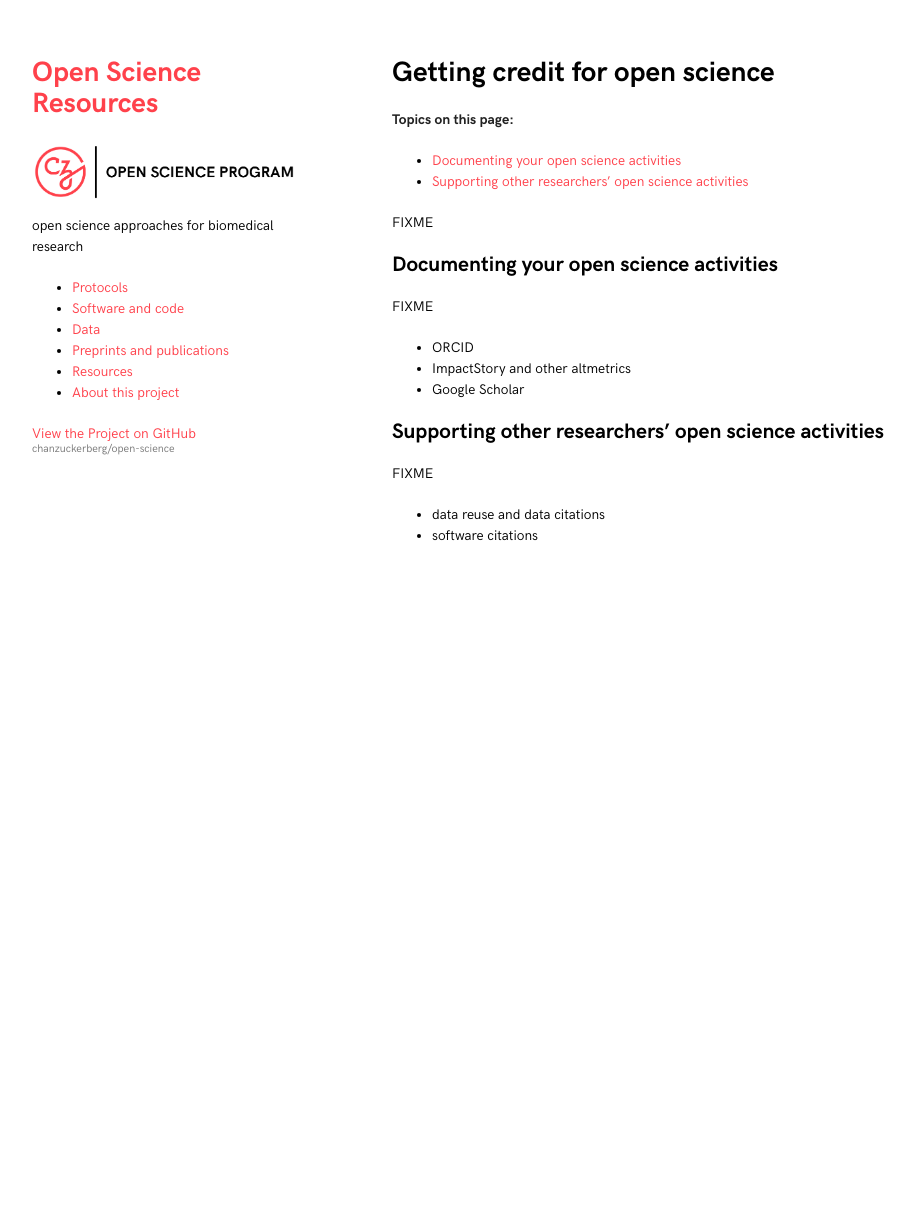
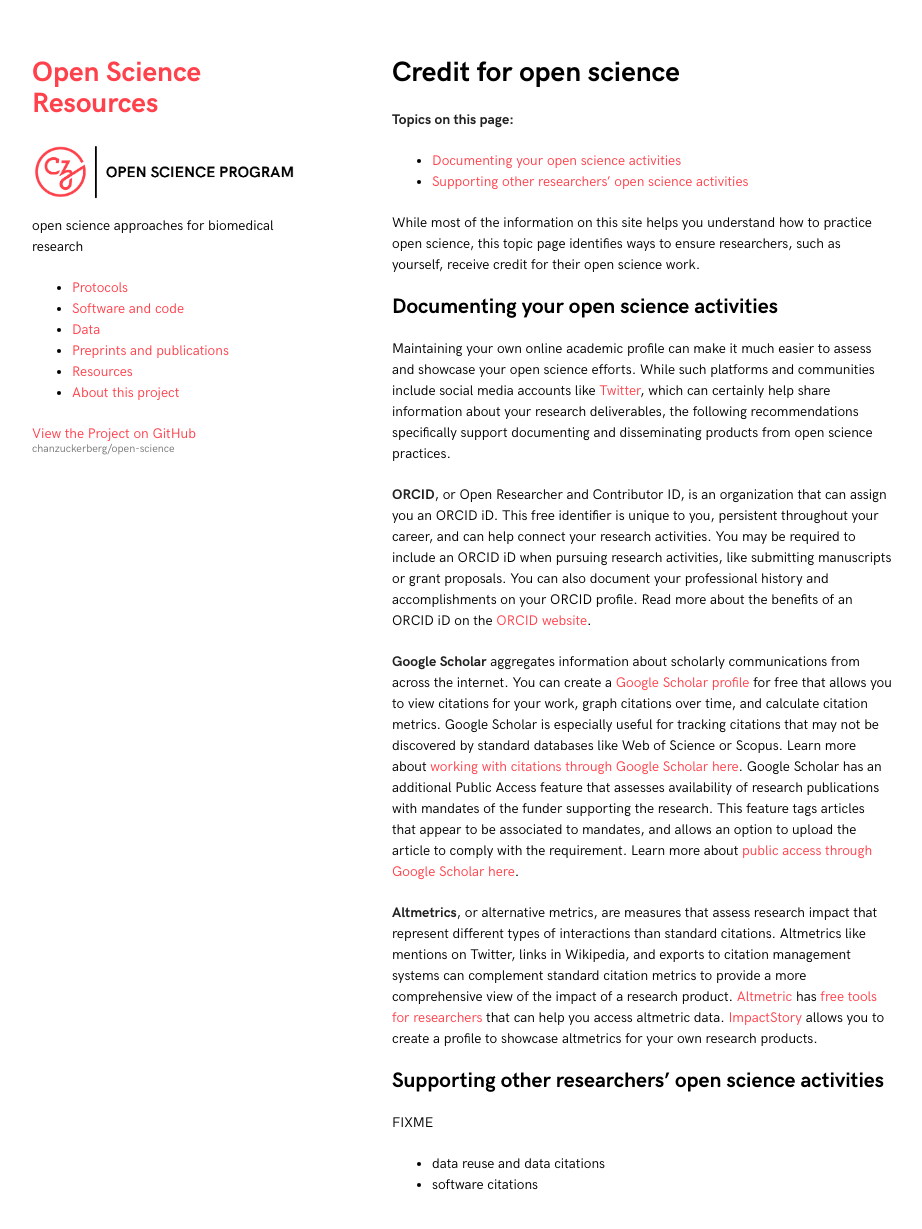
Before and after one commit to chanzuckerberg/open-science, a Jekyll site: the page built from collections/_resources/credit.md, in a window 1280 px wide and 1265 px high. Shown: the top 1229 px of the window, without its empty margins (178-1100 px from the left). Built offline with Jekyll 4.4.1, drawn with Linux system fonts in a browser that asks for light colours.

Commit message:
personal profiles

```diff
--- a/collections/_resources/credit.md
+++ b/collections/_resources/credit.md
@@ -1,5 +1,5 @@
 ---
-title: Getting credit for open science
+title: Credit for open science
 category: resources
 layout: default
 ---
@@ -8,15 +8,57 @@ layout: default
 - [Documenting your open science activities](#documenting-your-open-science-activities)
 - [Supporting other researchers' open science activities](#supporting-other-researchers-open-science-activities)
 
-FIXME
+While most of the information on this site helps you understand how to practice open science,
+this topic page identifies ways to ensure researchers, such as yourself,
+receive credit for their open science work.
 
 ## Documenting your open science activities
 
-FIXME
+Maintaining your own online academic profile can make it
+much easier to assess and showcase your open science efforts.
+While such platforms and communities include social media accounts
+like [Twitter](twitter.com/),
+which can certainly help share information about your research deliverables,
+the following recommendations specifically support documenting and disseminating
+products from open science practices.
 
-- ORCID
-- ImpactStory and other altmetrics
-- Google Scholar
+[**ORCID**](https://orcid.org/), or Open Researcher and Contributor ID,
+is an organization that can assign you an ORCID iD.
+This free identifier is unique to you,
+persistent throughout your career,
+and can help connect your research activities.
+You may be required to include an ORCID iD when pursuing research activities,
+like submitting manuscripts or grant proposals.
+You can also document your professional history and accomplishments on your ORCID profile.
+Read more about the benefits of an ORCID iD on the [ORCID website](https://info.orcid.org/benefits-for-researchers/).
+
+[**Google Scholar**](https://scholar.google.com/intl/en/scholar/about.html) aggregates information about scholarly communications from across the internet.
+You can create a [Google Scholar profile](https://scholar.google.com/intl/en/scholar/citations.html#overview)
+for free that allows you to view citations for your work,
+graph citations over time,
+and calculate citation metrics.
+Google Scholar is especially useful for tracking citations that may not be discovered
+by standard databases like Web of Science or Scopus.
+Learn more about [working with citations through Google Scholar here](https://scholar.google.com/intl/en/scholar/citations.html#citations).
+Google Scholar has an additional Public Access feature that assesses
+availability of research publications with mandates of the funder supporting the research.
+This feature tags articles that appear to be associated to mandates,
+and allows an option to upload the article to comply with the requirement.
+Learn more about [public access through Google Scholar here](https://scholar.google.com/intl/en/scholar/citations.html#publicaccess).
+
+[**Altmetrics**](https://guides.lib.berkeley.edu/researchimpact/altmetrics),
+or alternative metrics,
+are measures that assess research impact that represent different types of interactions
+than standard citations.
+Altmetrics like mentions on Twitter, links in Wikipedia,
+and exports to citation management systems
+can complement standard citation metrics to provide a
+more comprehensive view of the impact of a research product.
+[Altmetric](https://www.altmetric.com/) has
+[free tools for researchers](https://www.altmetric.com/audience/researchers/)
+that can help you access altmetric data.
+[ImpactStory](https://profiles.impactstory.org/) allows you to create a profile to showcase altmetrics
+for your own research products.
 
 ## Supporting other researchers' open science activities
 
```
